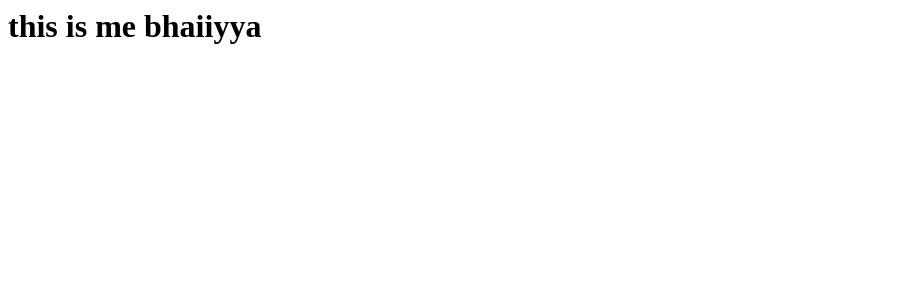
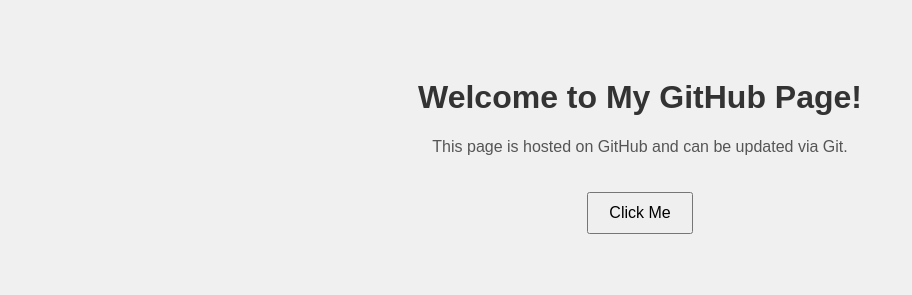
Before and after one commit to nikhil-official358/bhaiyyaji, a plain HTML site: page index.html in a window 1280 px wide. Shown: the whole page, without its empty margins (0-912 px from the left). Drawn offline with Linux system fonts and the light colour scheme.

Commit message:
Update index.html content

```diff
--- a/index.html
+++ b/index.html
@@ -1 +1,33 @@
-<h1> this is me bhaiiyya <h1>
+<!DOCTYPE html>
+<html lang="en">
+<head>
+    <meta charset="UTF-8">
+    <meta name="viewport" content="width=device-width, initial-scale=1.0">
+    <title>My GitHub Page</title>
+    <style>
+        body {
+            font-family: Arial, sans-serif;
+            text-align: center;
+            background-color: #f0f0f0;
+            padding: 50px;
+        }
+        h1 {
+            color: #333;
+        }
+        p {
+            color: #555;
+        }
+        button {
+            padding: 10px 20px;
+            font-size: 16px;
+            margin-top: 20px;
+            cursor: pointer;
+        }
+    </style>
+</head>
+<body>
+    <h1>Welcome to My GitHub Page!</h1>
+    <p>This page is hosted on GitHub and can be updated via Git.</p>
+    <button onclick="alert('Hello from GitHub!')">Click Me</button>
+</body>
+</html>
```
